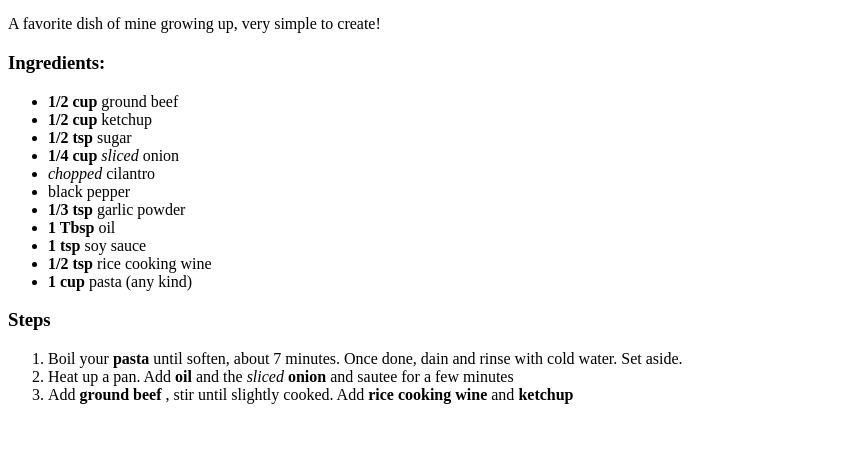
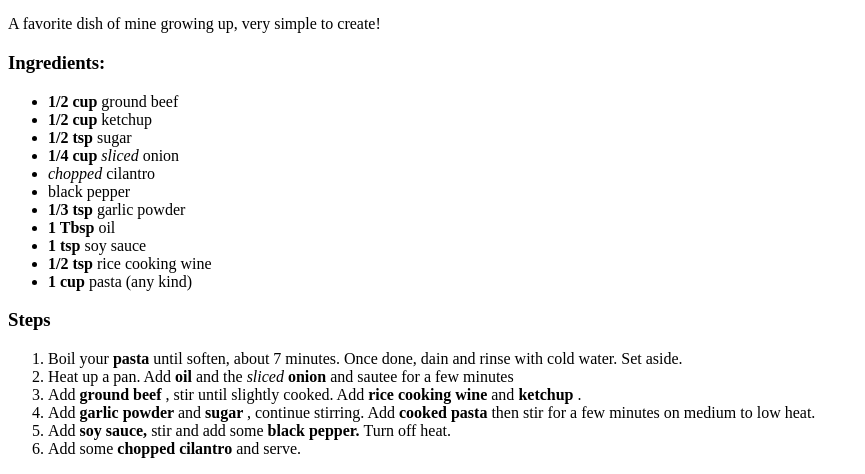
Before and after one commit to Kungfoosian/odin-recipes, a plain HTML site: page recipes/vietnamese-ground-beef-stir-fry-macaroni.html in a window 1280 px wide. Shown: the part 428-902 px from the top of the page, without its empty margins (0-865 px from the left). Before the commit the page ends 848 px from the top, so only its background shows below. Drawn offline with Linux system fonts and the light colour scheme.

Commit message:
added steps

```diff
--- a/recipes/vietnamese-ground-beef-stir-fry-macaroni.html
+++ b/recipes/vietnamese-ground-beef-stir-fry-macaroni.html
@@ -33,8 +33,10 @@
     <ol>
         <li> Boil your <b>pasta</b> until soften, about 7 minutes. Once done, dain and rinse with cold water. Set aside. </li>
         <li> Heat up a pan. Add <b>oil</b> and the <i>sliced</i>  <b>onion</b> and sautee for a few minutes</li>
-        <li> Add <b> ground beef </b>, stir until slightly cooked. Add <b> rice cooking wine </b> and <b> ketchup </b> </li>
-
+        <li> Add <b> ground beef </b>, stir until slightly cooked. Add <b> rice cooking wine </b> and <b> ketchup </b>. </li>
+        <li> Add <b> garlic powder </b> and <b> sugar </b>, continue stirring. Add <b> cooked pasta </b> then stir for a few minutes on medium to low heat. </li>
+        <li> Add <b> soy sauce, </b> stir and add some <b> black pepper. </b> Turn off heat.</li>
+        <li> Add some <b> chopped cilantro </b> and serve. </li>
     </ol>
 </body>
 </html>
```
